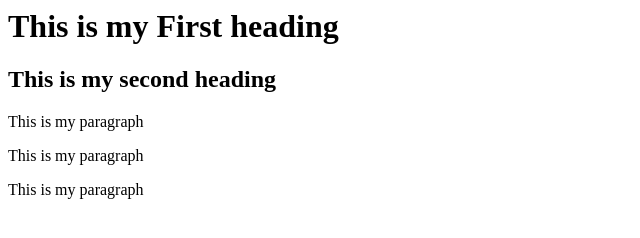
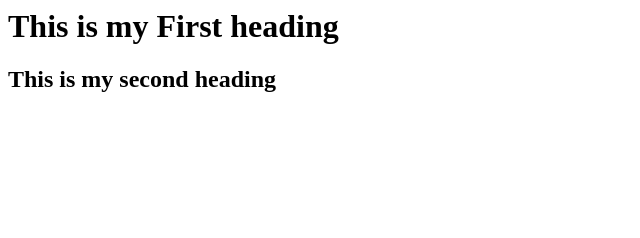
Before and after one commit to devopsandtech/.Net_WebApp, a plain HTML site: page index.htm in a window 1280 px wide. Shown: the whole page, without its empty margins (0-640 px from the left). Drawn offline with Linux system fonts and the light colour scheme.

Commit message:
file chagnes

```diff
--- a/index.htm
+++ b/index.htm
@@ -9,9 +9,7 @@ myWebApp
 
 <h1>This is my First heading</h1>
 <h2>This is my second heading</h2>
-  <p> This is my paragraph</p>
-  <p> This is my paragraph</p>
-  <p> This is my paragraph</p>
+
 
 
 
```
